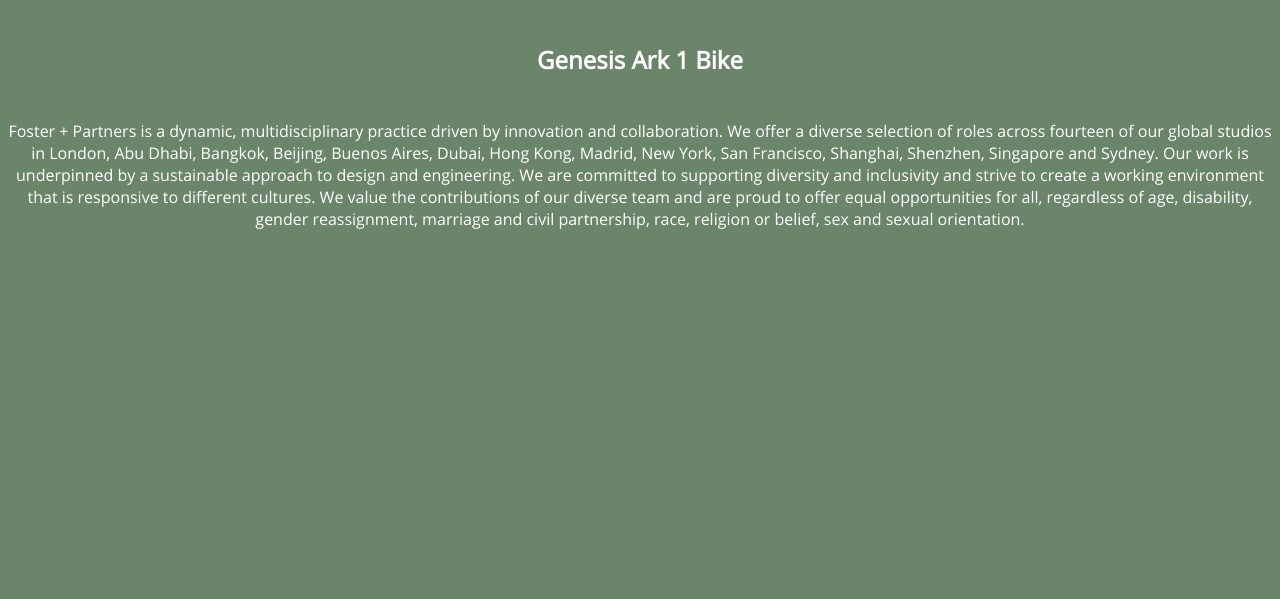
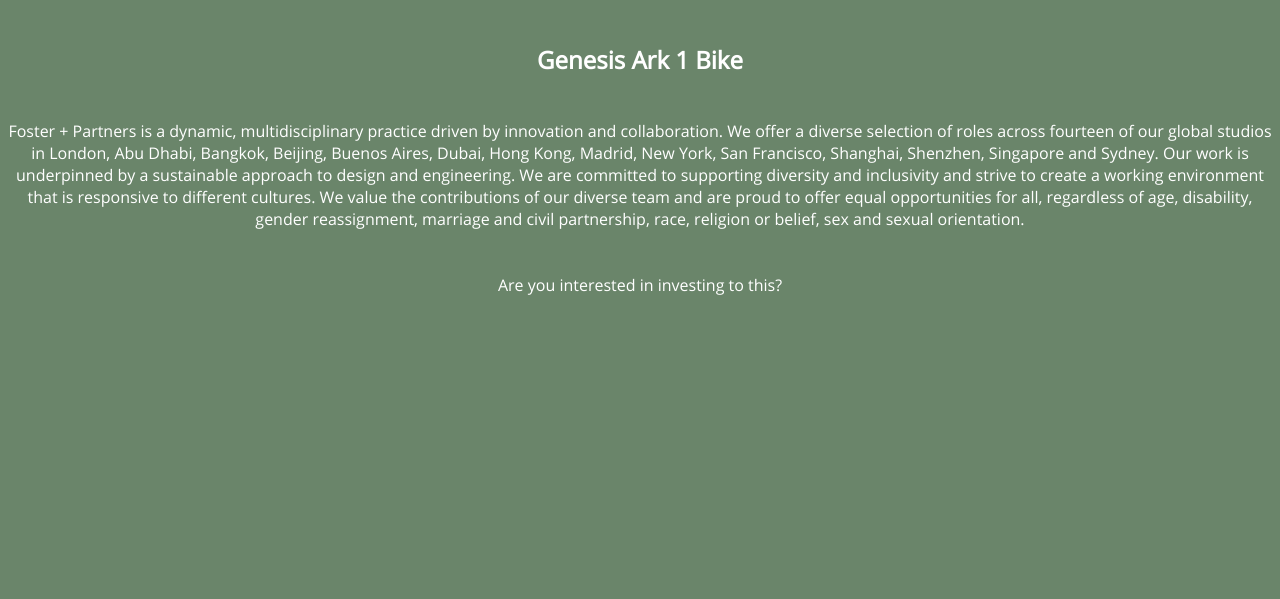
Before and after one commit to yasasgit/web-dev-sdg, a PHP site: page /html/inno3.html in a window 1280 px wide. Shown: the part 851-1450 px from the top of the page. Run offline with PHP 8.4, Linux system fonts and the light colour scheme.

Commit message:
add link

```diff
--- a/website/css/inno3.css
+++ b/website/css/inno3.css
@@ -63,3 +63,8 @@ nav ul :hover{
 h2 ,p{
 	color: white;
 }
+
+.are-you{color: white;
+	text-decoration: none;
+
+	}
--- a/website/css/inno5.css
+++ b/website/css/inno5.css
@@ -63,3 +63,7 @@ nav ul :hover{
 h2 ,p{
 	color: white;
 }
+.are-you{color: white;
+	text-decoration: none;
+
+	}
--- a/website/css/inno6.css
+++ b/website/css/inno6.css
@@ -63,3 +63,7 @@ nav ul :hover{
 h2 ,p{
 	color: white;
 }
+.are-you{color: white;
+	text-decoration: none;
+
+	}
--- a/website/html/inno3.html
+++ b/website/html/inno3.html
@@ -43,5 +43,7 @@
                  We value the contributions of our diverse team and are proud to offer equal opportunities for all, regardless of age,
                   disability, gender reassignment, marriage and civil partnership,
                  race, religion or belief, sex and sexual orientation.</p></div>
+				 <br><br>
+			<a href="#" class="are-you">Are you interested in investing to this?</a>
         </div></center>
 </body>
--- a/website/html/inno5.html
+++ b/website/html/inno5.html
@@ -40,5 +40,7 @@
 				The middle layer is also cotton but it is made by blocking the pores of the cotton cloth using microparticles just the size of the pores to ensure no particle penetration through it but to have free passage for molecules in air to ensure good breathability. The particles used have a positively charged surface so that they attract the negatively charged SARS CoV-2 viral envelope and bind electrostatically on their surface. The middle layer surface also contains star-shaped nanoparticles with sharp nanoblades capable of cutting the virus's spike proteins as the way you cut them using scissors. This is a unique characteristic since microbes cannot develop any resistance for this physical action of disruption. Therefore, the nanoparticles are capable of destroying not only the present variants of SARS CoV-2 but any future mutations and hybrid versions since all of them have these spike proteins which can be cut to pieces by our nanoblades. There are four other mechanisms by which these nanoparticles can destroy the virus but this physical action is the dominant one.
 				As said, the uppermost layer reflects the aerosol particles without allowing them to pass through. By any chance if they pass through and reach the middle layer, they are retained on it by two mechanisms and destroyed by five mechanisms. Therefore, these two layers of the mask ensure that the wearer does not get the virus. The virus killing efficiency was measured at our Virology Unit of the Microbiology Department of the Faculty of Medicine using a similar coronavirus called SRV and found that at half the concentration used the nanoparticles completely killed all the viruses giving Zero RSV Antigen Cell Viability. The materials were also tested for various bacteria and found that it kills all the bacteria types that we have studied. Therefore, the researchers are confident that this middle layer does not allow any viral or bacterial particle to pass through.
 				The innermost face contact layer is made of water-loving (hydrophilic) cotton for moisture absorption from the perspiration and to allow for easy evaporation in order to give maximum comfort to the wearer. There is no such advanced face mask so far developed anywhere in the world and hence it should have a high market potential.</p></div>
+				<br><br>
+			<a href="#" class="are-you">Are you interested in investing to this?</a>
         </div></center>
 </body>
--- a/website/html/inno6.html
+++ b/website/html/inno6.html
@@ -61,5 +61,7 @@
 				The team is working to submit the project design to the United States Food and Drug Administration to be reviewed by the Emergency Use Authorization Authority.
 				<br>
 				Link - https://www.kron4.com/health/coronavirus/mit-developing-low-cost-ventilator-to-save-lives/<br></p></div>
+				<br><br>
+			<a href="#" class="are-you">Are you interested in investing to this?</a>
         </div></center>
 </body>
```
